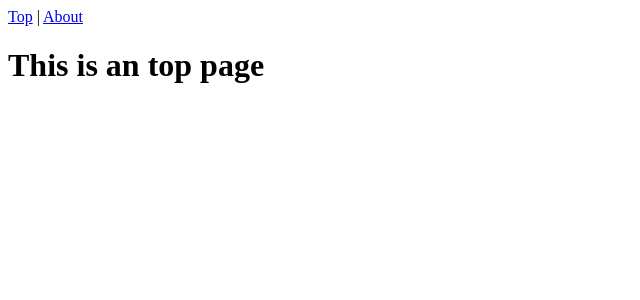
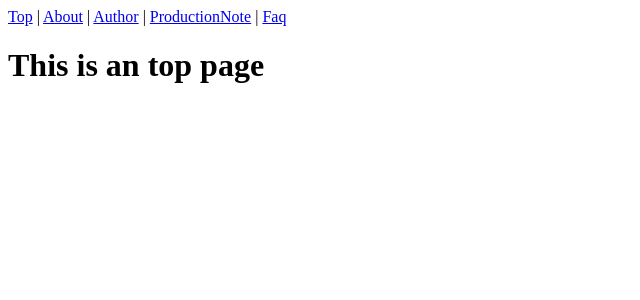
Before and after one commit to budou114/sample-app-vue3, a Vue app: page / in a window 1280 px wide. Shown: the top 300 px of the page, without its empty margins (0-640 px from the left). Built offline with nearby package versions, Linux system fonts and the light colour scheme.

Commit message:
ルーティングの追加

```diff
--- a/src/App.vue
+++ b/src/App.vue
@@ -1,7 +1,10 @@
 <template>
   <div id="nav">
     <router-link to="/">Top</router-link> |
-    <router-link to="/about">About</router-link>
+    <router-link to="/about">About</router-link> |
+    <router-link to="/author">Author</router-link> |
+    <router-link to="/production-note">ProductionNote</router-link> |
+    <router-link to="/faq">Faq</router-link>
   </div>
   <router-view />
 </template>
```
